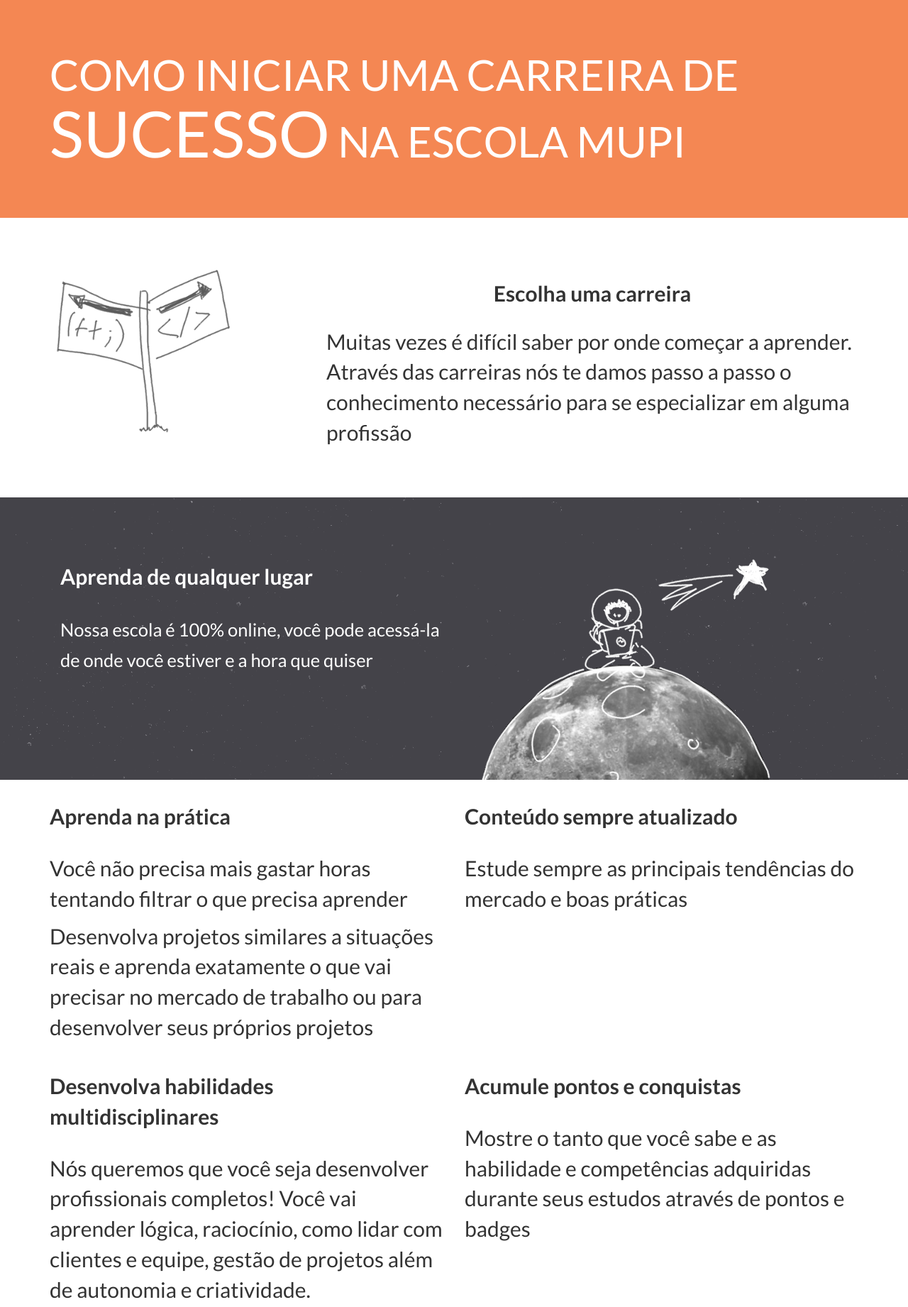
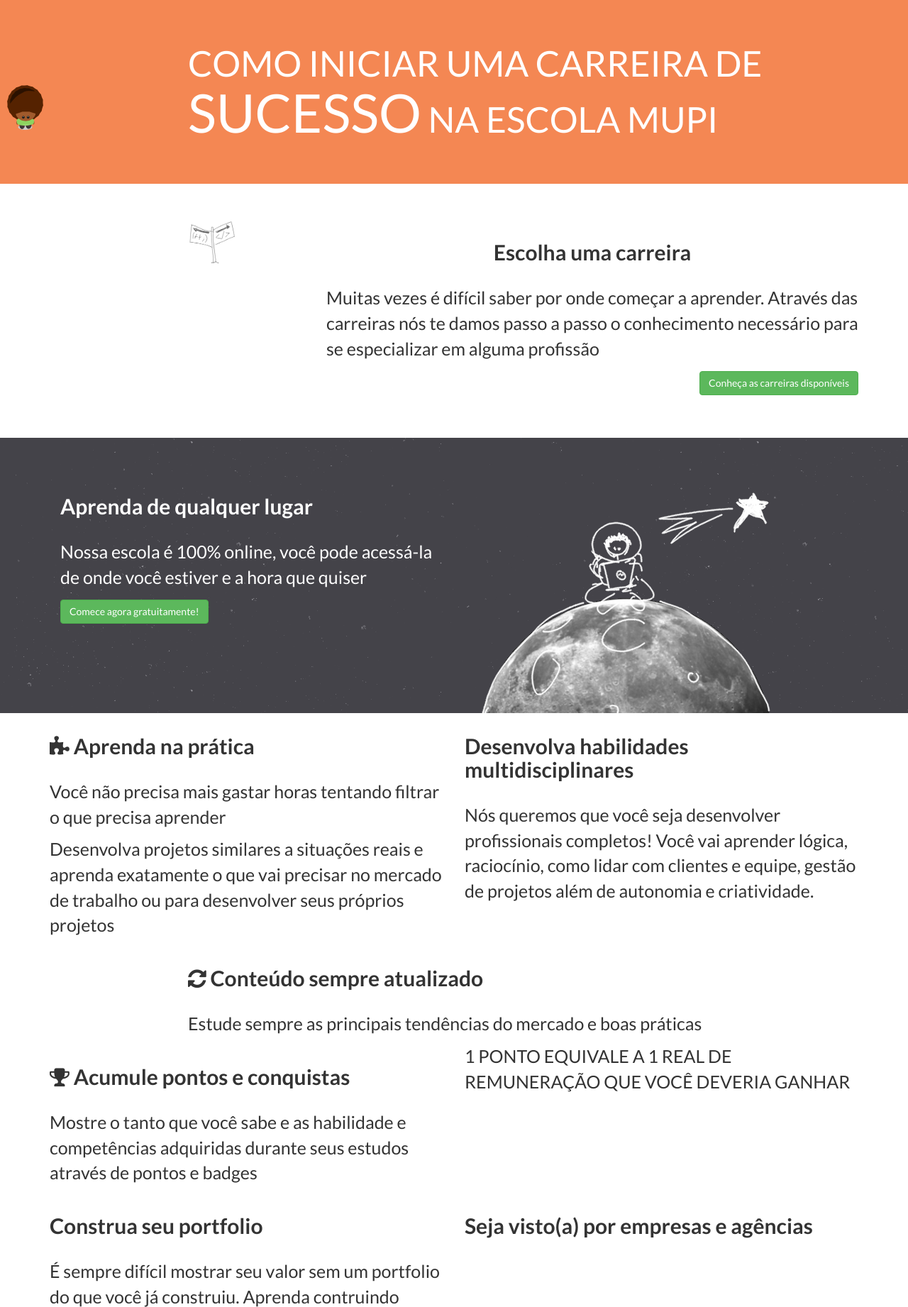
Before and after one commit to mupi/leiaemingles, a plain HTML site: page index.html in a window 1280 px wide. Shown: the part 80-1922 px from the top of the page at 71% size. Drawn offline with nearby package versions, Linux system fonts and the light colour scheme.

Commit message:
Add drawing that moves with scroll

```diff
--- a/css/main.css
+++ b/css/main.css
@@ -1,6 +1,6 @@
 body{
 	font-family: 'Lato';
-    font-size: 300%;
+    font-size: 250%;
 }
 
 /* TIPOGRAPHY */
@@ -50,3 +50,18 @@
 	color: #fff;
 	padding-top: 2em;
 }
+
+/* skrollr */
+#skrollr-body > .container{
+	position: relative;
+}
+
+/* sprites */
+#bonequinho{
+	position: fixed;
+	top: 200px;
+	left: 10px;
+}
+.boneco1 { background: url('../img/bonequinho.png') no-repeat 0 0; width: 51px; height: 64px; }
+.boneco2 { background: url('../img/bonequinho.png') no-repeat -52px 0; width: 51px; height: 64px; }
+.bonecoparado { background: url('../img/bonequinho.png') no-repeat -104px 0; width: 51px; height: 63px; }
--- a/index.html
+++ b/index.html
@@ -20,17 +20,27 @@
     <![endif]-->
   </head>
   <body>
+    <div id="skrollr-body">
+        <div class="container">
+            <div id="bonequinho" class="bonecoparado"></div>
+        </div>
+    </div>
+
     <nav class="container">
         <img class="logo pull-right" src="img/logo.png" alt="Mupi logo">
     </nav>
     <div class="header-banner">
         <header class="container">
-            <h1>Como iniciar uma carreira de <span>sucesso</span> na Escola Mupi</h1>
+            <div class="row">
+                <div class="col-md-10 col-md-offset-2">
+                    <h1>Como iniciar uma carreira de <span>sucesso</span> na Escola Mupi</h1>
+                </div>
+            </div>
         </header>
     </div>
     <div class="container">
         <div class="row paths">
-            <div class="col-md-3">
+            <div class="col-md-1 col-md-offset-2">
                 <img class="img-responsive" src="img/paths.png" alt="carreiras">
             </div>
             <section class="col-md-8 col-md-offset-1">
@@ -39,14 +49,20 @@
                     Muitas vezes é difícil saber por onde começar a aprender. Através das carreiras nós te
                     damos passo a passo o conhecimento necessário para se especializar em alguma profissão
                 </p>
+                <p class="pull-right">
+                    <a class="btn btn-success" href="http://escolamupi.com.br/courses">Conheça as carreiras disponíveis</a>
+                </p>
             </section>
         </div>
     </div>
     <div class="bg-lua">
          <div class="container">
             <div class="col-md-6">
-                <p class="title">Aprenda de qualquer lugar</p>
-                <small>Nossa escola é 100% online, você pode acessá-la de onde você estiver e a hora que quiser</small>
+                <h2 class="title">Aprenda de qualquer lugar</h2>
+                <p>Nossa escola é 100% online, você pode acessá-la de onde você estiver e a hora que quiser</p>
+                <p>
+                    <a class="btn btn-success" href="http://escolamupi.com.br/accounts/signup/">Comece agora gratuitamente!</a>
+                </p>
             </div>
             <div class="col-md-6">
                 <img class="pull-right" src="img/lua.png" alt="Mupi logo">
@@ -56,7 +72,7 @@
     <div class="container">
         <div class="row">
             <div class="col-md-6">
-                <p class="title">Aprenda na prática</p>
+                <h2 class="title"><i class="fa fa-puzzle-piece"></i> Aprenda na prática</h2>
                 <p>Você não precisa mais gastar horas tentando filtrar o que precisa aprender</p>
                 <p>
                     Desenvolva projetos similares a situações reais e aprenda exatamente o que vai
@@ -64,44 +80,48 @@
                 </p>
             </div>
             <div class="col-md-6">
-                <p class="title">Conteúdo sempre atualizado</p>
-                <p>Estude sempre as principais tendências do mercado e boas práticas</p>
-            </div>
-        </div>
-        <div class="row">
-            <section class="col-md-6">
-                <p class="title">Desenvolva habilidades multidisciplinares</p>
+                <h2 class="title">Desenvolva habilidades multidisciplinares</h2>
                 <p>
                     Nós queremos que você seja desenvolver profissionais completos!
                     Você vai aprender lógica, raciocínio, como lidar com clientes e equipe,
                     gestão de projetos além de autonomia e criatividade.
                 </p>
+            </div>
+        </div>
+        <div class="row">
+            <section class="col-md-8 col-md-offset-2">
+                <h2 class="title"><i class="fa fa-refresh"></i> Conteúdo sempre atualizado</h2>
+                <p>Estude sempre as principais tendências do mercado e boas práticas</p>
             </section>
-            <section class="col-md-6">
-                <p class="title">Acumule pontos e conquistas</p>
+        </div>
+        <div class="row">
+             <section class="col-md-6">
+                <h2 class="title"><i class="fa fa-trophy"></i> Acumule pontos e conquistas</h2>
                 <p>
                     Mostre o tanto que você sabe e as habilidade e competências
                     adquiridas durante seus estudos através de pontos e badges
                 </p>
             </section>
-        </div>
-        <div class="row">
-            <p>1 PONTO EQUIVALE A 1 REAL DE REMUNERAÇÃO QUE VOCÊ DEVERIA GANHAR</p>
+            <section class="col-md-6">
+                <p>1 PONTO EQUIVALE A 1 REAL DE REMUNERAÇÃO QUE VOCÊ DEVERIA GANHAR</p>
+            </section>
         </div>
         <div class="row">
             <section class="col-md-6">
-                <p class="title">Construa seu portfolio</p>
+                <h2 class="title">Construa seu portfolio</h2>
                 <p>
                     É sempre difícil mostrar seu valor sem um portfolio do que você já construiu.
                     Aprenda contruindo projetos que você poderá mostrar para qualquer pessoa!
                 </p>
             </section>
             <section class="col-md-6">
-                <p class="title">Seja visto(a) por empresas e agências</p>
+                <h2 class="title">Seja visto(a) por empresas e agências</h2>
             </section>
         </div>
         <div class="row">
-            <p class="title">Entre no mercado de trabalho \o/</p>
+            <h2 class="title">Entre no mercado de trabalho \o/</h2>
+            <!-- <p><img src="http://media.giphy.com/media/x790itVk2bD9K/giphy.gif" /></p> -->
+
         </div>
     </div>
 
@@ -109,5 +129,9 @@
     <script src="https://ajax.googleapis.com/ajax/libs/jquery/1.11.0/jquery.min.js"></script>
     <!-- Include all compiled plugins (below), or include individual files as needed -->
     <script src="bootstrap/js/bootstrap.min.js"></script>
+
+    <script src="js/skrollr.js"></script>
+    <script src="js/main.js"></script>
+
   </body>
 </html>
```
Also changed, not shown: errovideo.gif (added), img/bonequinho.png (added), img/bonequinho.svg (added), img/bonequinho1.png (added), img/bonequinho2.png (added), img/bonequinho3.png (added), img/logos.png (added), 1 other file.
